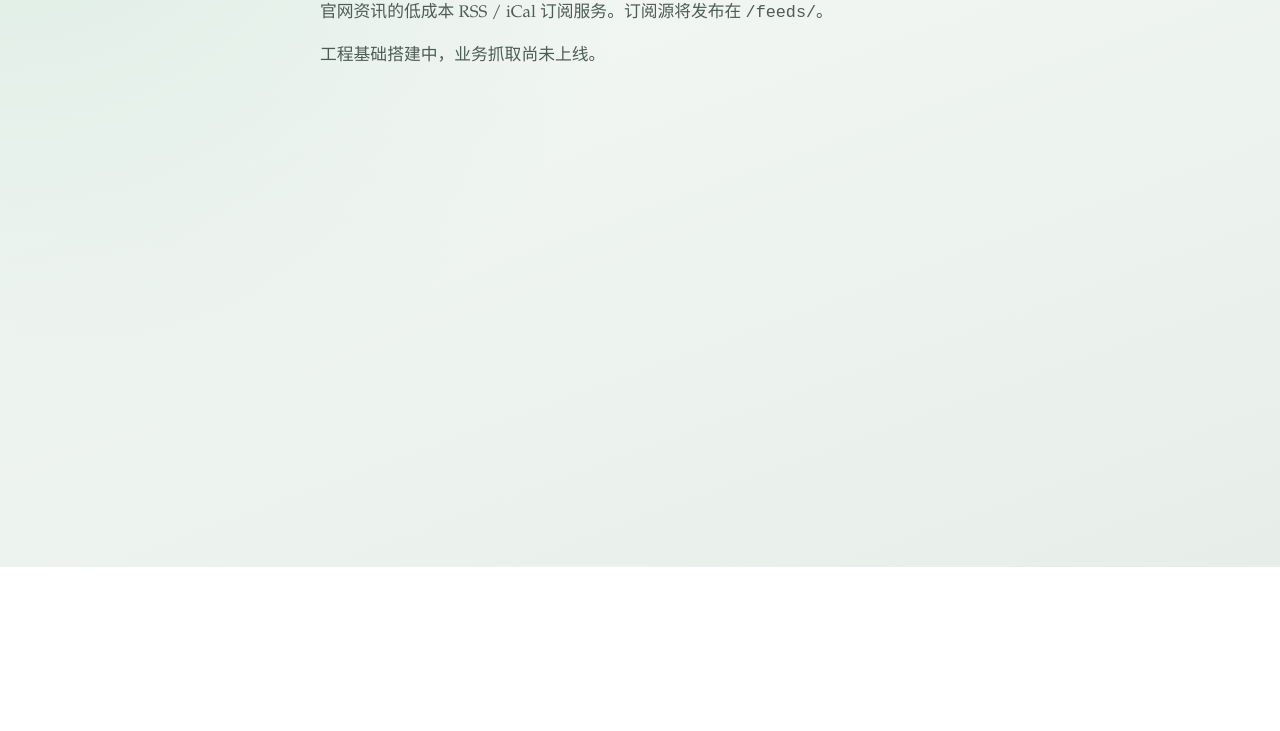
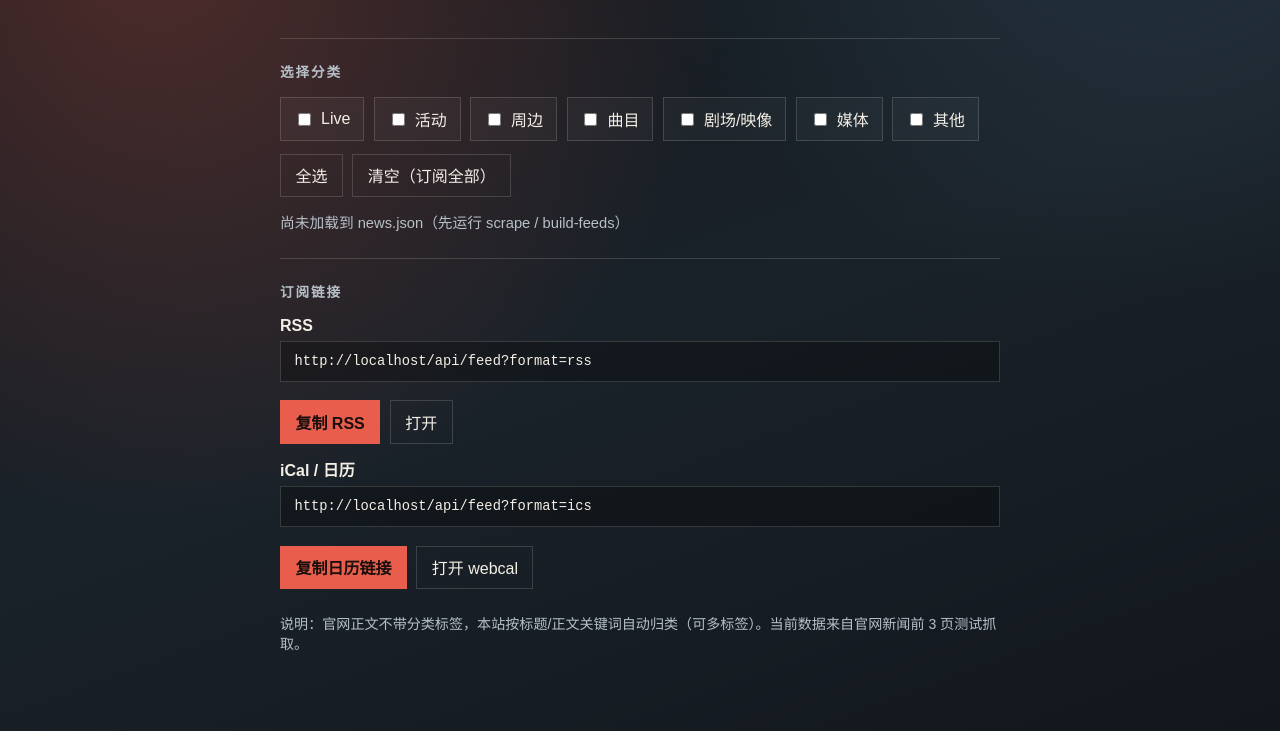
Before and after one commit to swsoyee/gbc-news, a website: page public/index.html in a window 1280 px wide. Shown: the part 233-964 px from the top of the page. Before the commit the page ends 800 px from the top, so only its background shows below. Drawn offline with Linux system fonts and the light colour scheme; no server answers; a web font is replaced by a local one.

Commit message:
feat: 添加分类点选订阅页
用户可多选分类并复制 RSS / iCal（webcal）订阅链接。

Co-authored-by: Cursor <cursoragent@cursor.com>

```diff
--- a/public/index.html
+++ b/public/index.html
@@ -4,49 +4,180 @@
     <meta charset="utf-8" />
     <meta name="viewport" content="width=device-width, initial-scale=1" />
     <title>gbc-news</title>
+    <link rel="preconnect" href="https://fonts.googleapis.com" />
+    <link rel="preconnect" href="https://fonts.gstatic.com" crossorigin />
+    <link
+      href="https://fonts.googleapis.com/css2?family=IBM+Plex+Sans+JP:wght@400;600;700&family=Syne:wght@700;800&display=swap"
+      rel="stylesheet"
+    />
     <style>
       :root {
         color-scheme: light;
-        --bg: #f3f6f4;
-        --ink: #14201a;
-        --muted: #4d5c54;
-        --accent: #1f6f4a;
+        --bg0: #101418;
+        --bg1: #1a2229;
+        --ink: #f4efe6;
+        --muted: #b7c0c8;
+        --accent: #e85d4c;
+        --line: rgba(244, 239, 230, 0.16);
+      }
+      * {
+        box-sizing: border-box;
       }
       body {
         margin: 0;
         min-height: 100vh;
-        font-family: 'Iowan Old Style', 'Palatino Linotype', Palatino, serif;
+        font-family: 'IBM Plex Sans JP', sans-serif;
+        color: var(--ink);
         background:
-          radial-gradient(circle at top left, #d9ebe1 0%, transparent 45%),
-          linear-gradient(160deg, #f7faf8, #e7eee9);
-        color: var(--ink);
+          radial-gradient(circle at 12% 18%, rgba(232, 93, 76, 0.28), transparent 42%),
+          radial-gradient(circle at 88% 0%, rgba(90, 140, 180, 0.22), transparent 36%),
+          linear-gradient(160deg, var(--bg0), var(--bg1) 55%, #12171d);
       }
       main {
-        max-width: 40rem;
+        width: min(720px, calc(100% - 2rem));
         margin: 0 auto;
-        padding: 18vh 1.5rem 4rem;
+        padding: 12vh 0 4rem;
       }
       h1 {
-        font-size: clamp(2.5rem, 8vw, 4rem);
-        letter-spacing: -0.03em;
-        margin: 0 0 0.75rem;
+        font-family: Syne, sans-serif;
+        font-size: clamp(2.8rem, 10vw, 4.8rem);
+        line-height: 0.95;
+        letter-spacing: -0.04em;
+        margin: 0 0 0.8rem;
       }
-      p {
+      .lead {
+        color: var(--muted);
+        font-size: 1.05rem;
+        line-height: 1.7;
+        margin: 0 0 2rem;
+        max-width: 36rem;
+      }
+      section {
+        border-top: 1px solid var(--line);
+        padding-top: 1.4rem;
+        margin-top: 1.4rem;
+      }
+      h2 {
+        font-size: 0.85rem;
+        letter-spacing: 0.14em;
+        text-transform: uppercase;
         margin: 0 0 1rem;
         color: var(--muted);
+      }
+      .cats {
+        display: flex;
+        flex-wrap: wrap;
+        gap: 0.6rem;
+      }
+      label.cat {
+        display: inline-flex;
+        align-items: center;
+        gap: 0.45rem;
+        border: 1px solid var(--line);
+        padding: 0.55rem 0.8rem;
+        cursor: pointer;
+        user-select: none;
+        background: rgba(255, 255, 255, 0.03);
+      }
+      label.cat:has(input:checked) {
+        border-color: var(--accent);
+        background: rgba(232, 93, 76, 0.14);
+      }
+      .actions {
+        display: flex;
+        flex-wrap: wrap;
+        gap: 0.6rem;
+        margin: 0.8rem 0 0;
+      }
+      button,
+      a.btn {
+        appearance: none;
+        border: 1px solid var(--line);
+        background: transparent;
+        color: var(--ink);
+        font: inherit;
+        padding: 0.55rem 0.9rem;
+        cursor: pointer;
+        text-decoration: none;
+      }
+      button.primary,
+      a.btn.primary {
+        background: var(--accent);
+        border-color: var(--accent);
+        color: #1a0f0d;
+        font-weight: 700;
+      }
+      .links {
+        display: grid;
+        gap: 0.8rem;
+      }
+      .link-row {
+        display: grid;
+        gap: 0.35rem;
+      }
+      .link-row code {
+        display: block;
+        overflow-wrap: anywhere;
+        padding: 0.75rem 0.85rem;
+        background: rgba(0, 0, 0, 0.28);
+        border: 1px solid var(--line);
+        font-size: 0.86rem;
+      }
+      .meta {
+        color: var(--muted);
+        font-size: 0.92rem;
         line-height: 1.6;
-        font-size: 1.05rem;
       }
-      a {
-        color: var(--accent);
+      .note {
+        color: var(--muted);
+        font-size: 0.88rem;
+        margin-top: 1.5rem;
       }
     </style>
   </head>
   <body>
     <main>
       <h1>gbc-news</h1>
-      <p>官网资讯的低成本 RSS / iCal 订阅服务。订阅源将发布在 <code>/feeds/</code>。</p>
-      <p>工程基础搭建中，业务抓取尚未上线。</p>
+      <p class="lead">
+        订阅《ガールズバンドクライ》官网新闻。点选分类后，可一键复制 RSS 或日历（iCal）链接。
+      </p>
+
+      <section>
+        <h2>选择分类</h2>
+        <div class="cats" id="cats"></div>
+        <div class="actions">
+          <button type="button" id="select-all">全选</button>
+          <button type="button" id="clear-all">清空（订阅全部）</button>
+        </div>
+        <p class="meta" id="stats">加载分类中…</p>
+      </section>
+
+      <section>
+        <h2>订阅链接</h2>
+        <div class="links">
+          <div class="link-row">
+            <strong>RSS</strong>
+            <code id="rss-url"></code>
+            <div class="actions">
+              <button type="button" class="primary" data-copy="rss-url">复制 RSS</button>
+              <a class="btn" id="rss-open" href="#" target="_blank" rel="noopener">打开</a>
+            </div>
+          </div>
+          <div class="link-row">
+            <strong>iCal / 日历</strong>
+            <code id="ics-url"></code>
+            <div class="actions">
+              <button type="button" class="primary" data-copy="ics-url">复制日历链接</button>
+              <a class="btn" id="ics-open" href="#">打开 webcal</a>
+            </div>
+          </div>
+        </div>
+        <p class="note">
+          说明：官网正文不带分类标签，本站按标题/正文关键词自动归类（可多标签）。当前数据来自官网新闻前
+          3 页测试抓取。
+        </p>
+      </section>
     </main>
+    <script type="module" src="/subscribe.js"></script>
   </body>
 </html>
--- /dev/null
+++ b/public/subscribe.js
@@ -0,0 +1,94 @@
+const CATEGORIES = [
+  { id: 'live', label: 'Live' },
+  { id: 'event', label: '活动' },
+  { id: 'goods', label: '周边' },
+  { id: 'music', label: '曲目' },
+  { id: 'cinema', label: '剧场/映像' },
+  { id: 'media', label: '媒体' },
+  { id: 'other', label: '其他' },
+]
+
+const catsEl = document.getElementById('cats')
+const statsEl = document.getElementById('stats')
+const rssUrlEl = document.getElementById('rss-url')
+const icsUrlEl = document.getElementById('ics-url')
+const rssOpen = document.getElementById('rss-open')
+const icsOpen = document.getElementById('ics-open')
+
+for (const category of CATEGORIES) {
+  const label = document.createElement('label')
+  label.className = 'cat'
+  label.innerHTML = `<input type="checkbox" value="${category.id}" /> <span>${category.label}</span>`
+  catsEl.appendChild(label)
+}
+
+document.getElementById('select-all').addEventListener('click', () => {
+  for (const input of catsEl.querySelectorAll('input')) input.checked = true
+  refresh()
+})
+
+document.getElementById('clear-all').addEventListener('click', () => {
+  for (const input of catsEl.querySelectorAll('input')) input.checked = false
+  refresh()
+})
+
+catsEl.addEventListener('change', refresh)
+
+for (const button of document.querySelectorAll('[data-copy]')) {
+  button.addEventListener('click', async () => {
+    const id = button.getAttribute('data-copy')
+    const text = document.getElementById(id)?.textContent ?? ''
+    await navigator.clipboard.writeText(text)
+    button.textContent = '已复制'
+    setTimeout(() => {
+      button.textContent = id === 'rss-url' ? '复制 RSS' : '复制日历链接'
+    }, 1200)
+  })
+}
+
+function selectedCategories() {
+  return [...catsEl.querySelectorAll('input:checked')].map((input) => input.value)
+}
+
+function buildFeedUrl(format, categories) {
+  const url = new URL('/api/feed', window.location.origin)
+  url.searchParams.set('format', format)
+  if (categories.length > 0) {
+    url.searchParams.set('categories', categories.join(','))
+  }
+  return url.toString()
+}
+
+function refresh() {
+  const categories = selectedCategories()
+  const rss = buildFeedUrl('rss', categories)
+  const ics = buildFeedUrl('ics', categories)
+  rssUrlEl.textContent = rss
+  icsUrlEl.textContent = ics
+  rssOpen.href = rss
+  const webcal = ics.replace(/^https:/, 'webcal:').replace(/^http:/, 'webcal:')
+  icsOpen.href = webcal
+}
+
+async function loadStats() {
+  try {
+    const response = await fetch('/data/news.json', { cache: 'no-cache' })
+    if (!response.ok) throw new Error(`HTTP ${response.status}`)
+    const data = await response.json()
+    const counts = Object.fromEntries(CATEGORIES.map((category) => [category.id, 0]))
+    for (const item of data.items ?? []) {
+      for (const category of item.categories ?? []) {
+        if (category in counts) counts[category] += 1
+      }
+    }
+    const summary = CATEGORIES.map((category) => `${category.label} ${counts[category.id]}`).join(
+      ' · ',
+    )
+    statsEl.textContent = `当前快照 ${data.count ?? data.items?.length ?? 0} 条（前 ${data.maxPages ?? '?'} 页）｜${summary}`
+  } catch {
+    statsEl.textContent = '尚未加载到 news.json（先运行 scrape / build-feeds）'
+  }
+}
+
+refresh()
+loadStats()
```
